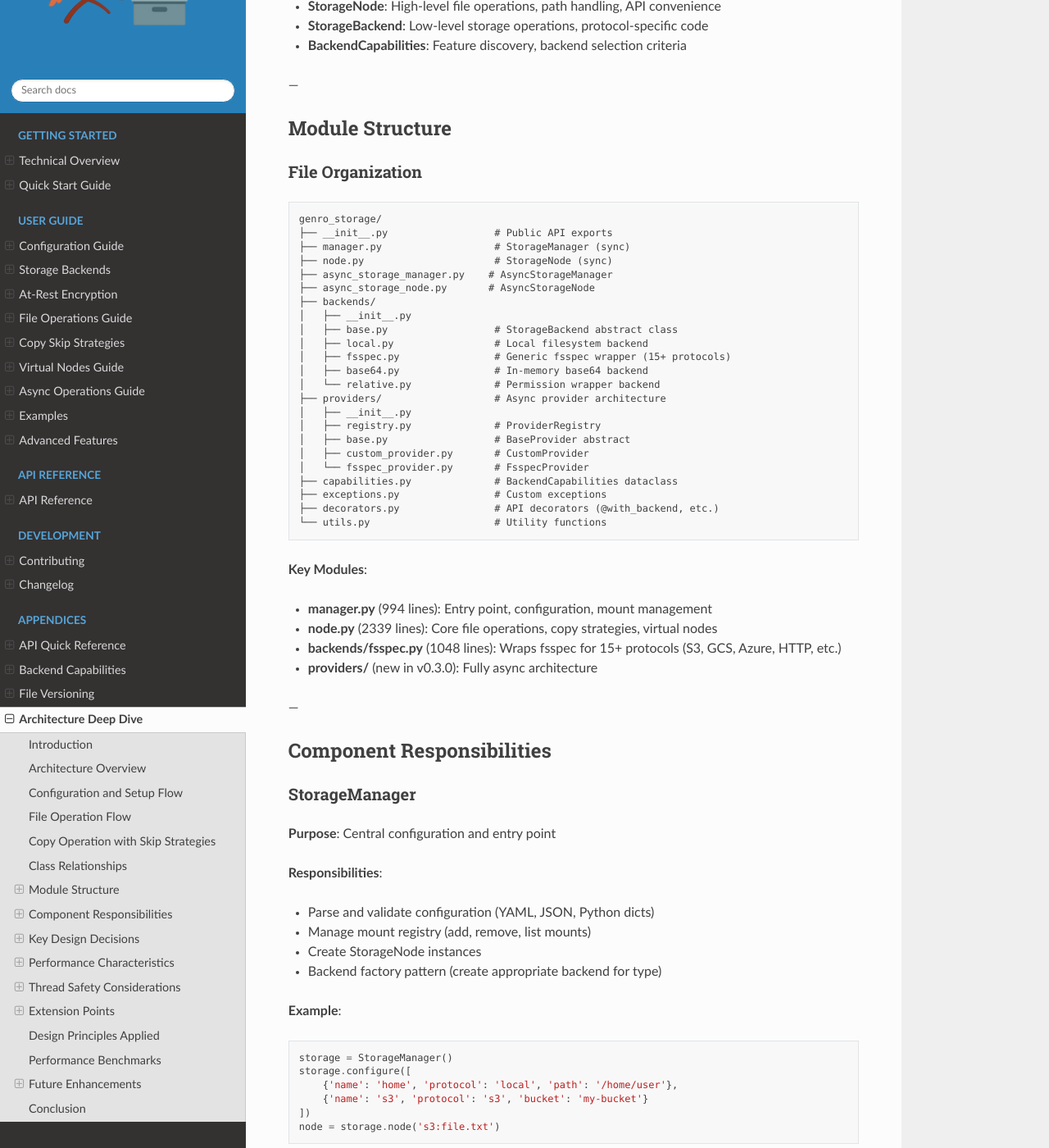
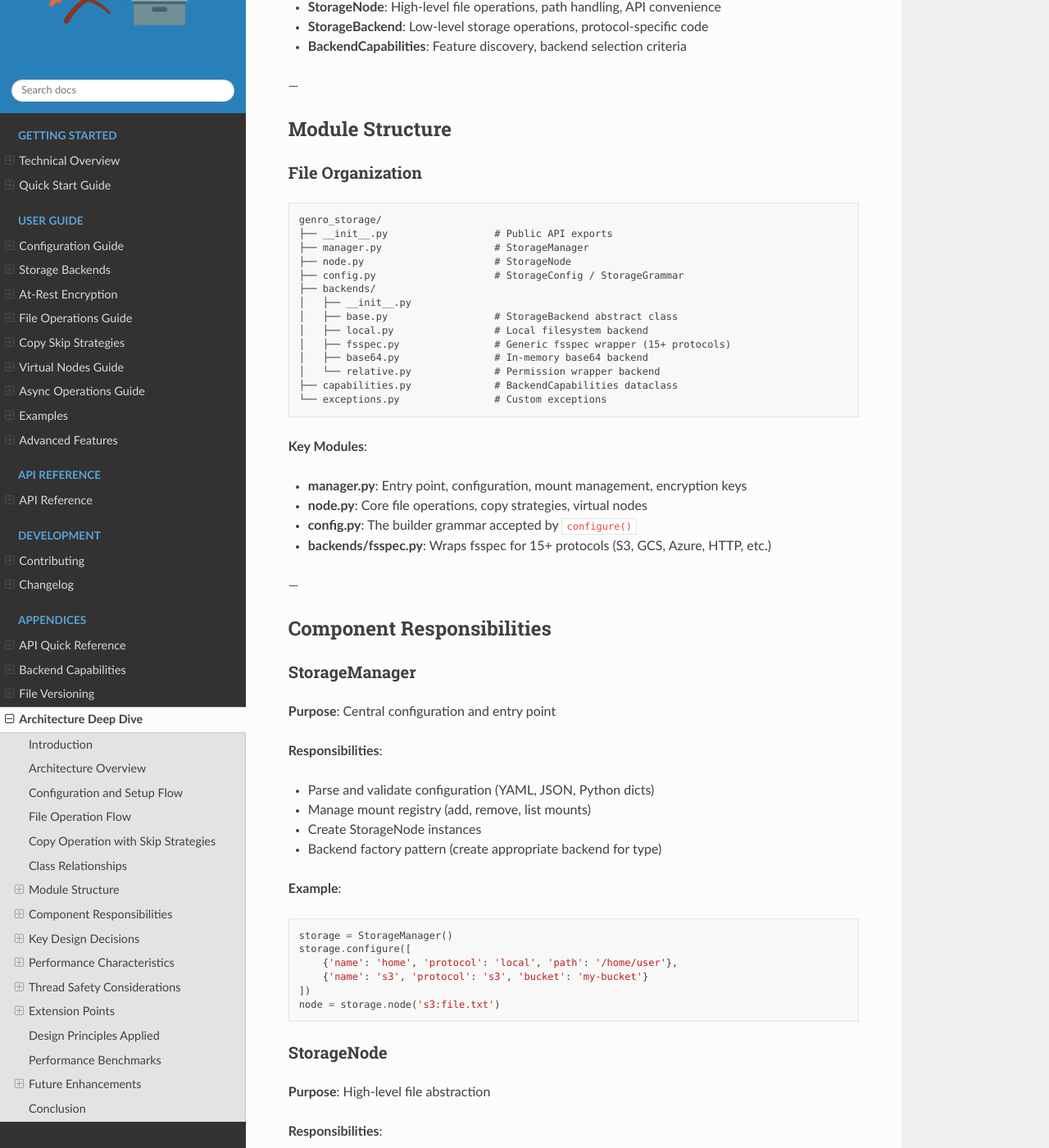
Before and after one commit to genropy/genro-storage, a Sphinx documentation site: the page built from docs/appendix/architecture.rst, in a window 1280 px wide and 1400 px high, scrolled down 4920 px. Shown: the whole window at 82% size. Built offline with Sphinx 7.4.7 and the Read the Docs theme 3.1.0, drawn with Linux system fonts in a browser that asks for light colours; some of the changed text lies outside the part shown.

Commit message:
docs: drop the leftovers of the removed async architecture
The public API went synchronous-first (async via @smartasync on the same
classes), but the docs still sold the old shape: index and README told
users to install a genro-storage[async] extra that does not exist and to
import AsyncStorageManager, which fails; the architecture appendix drew
AsyncStorageManager/AsyncStorageNode, a providers/ package, decorators.py
and utils.py, none of which are in the tree; api_reference dated the
removal to a v0.6.0 that was never released. The project instructions
file listed the deleted asyncer_wrapper.py and the asyncer dependency.

Mentions that stay: the async guide's migration section (deliberately
shows the old code) and the changelog 0.3.0 entry (historical record).

```diff
--- a/docs/api_reference.rst
+++ b/docs/api_reference.rst
@@ -666,4 +666,4 @@ Implementation Notes
 - In sync context: methods execute directly
 - In async context: methods use ``asyncio.to_thread()`` for non-blocking I/O
 - Same ``StorageManager`` and ``StorageNode`` classes for both contexts
-- No separate ``AsyncStorageManager`` needed (removed in v0.6.0)
+- No separate ``AsyncStorageManager`` needed (removed in v0.7.0)
--- a/docs/appendix/architecture.rst
+++ b/docs/appendix/architecture.rst
@@ -35,8 +35,7 @@ Architecture Overview
        subgraph UserAPI[User API Layer]
            SM[StorageManager]
            SN[StorageNode]
-           ASM[AsyncStorageManager]
-           ASN[AsyncStorageNode]
+           SC[StorageConfig grammar]
        end
 
        subgraph BackendLayer[Backend Layer]
@@ -88,10 +87,10 @@ The architecture consists of three main layers:
 
 **Key Points**:
 
-1. **User API Layer** provides both sync and async interfaces with identical method signatures
+1. **User API Layer** serves sync and async callers through the same classes:
+   every I/O method carries ``@smartasync``, so it is awaitable from async code
 2. **Backend Layer** implements storage-specific operations for different protocols
-3. **Provider Layer** (new in v0.3.0) enables fully async operations without blocking
-4. **Capabilities System** allows runtime feature detection and backend selection
+3. **Capabilities System** allows runtime feature detection and backend selection
 
 ---
 
@@ -322,10 +321,9 @@ File Organization
 
     genro_storage/
     ├── __init__.py                  # Public API exports
-    ├── manager.py                   # StorageManager (sync)
-    ├── node.py                      # StorageNode (sync)
-    ├── async_storage_manager.py    # AsyncStorageManager
-    ├── async_storage_node.py       # AsyncStorageNode
+    ├── manager.py                   # StorageManager
+    ├── node.py                      # StorageNode
+    ├── config.py                    # StorageConfig / StorageGrammar
     ├── backends/
     │   ├── __init__.py
     │   ├── base.py                  # StorageBackend abstract class
@@ -333,23 +331,15 @@ File Organization
     │   ├── fsspec.py                # Generic fsspec wrapper (15+ protocols)
     │   ├── base64.py                # In-memory base64 backend
     │   └── relative.py              # Permission wrapper backend
-    ├── providers/                   # Async provider architecture
-    │   ├── __init__.py
-    │   ├── registry.py              # ProviderRegistry
-    │   ├── base.py                  # BaseProvider abstract
-    │   ├── custom_provider.py       # CustomProvider
-    │   └── fsspec_provider.py       # FsspecProvider
     ├── capabilities.py              # BackendCapabilities dataclass
-    ├── exceptions.py                # Custom exceptions
-    ├── decorators.py                # API decorators (@with_backend, etc.)
-    └── utils.py                     # Utility functions
+    └── exceptions.py                # Custom exceptions
 
 **Key Modules**:
 
-- **manager.py** (994 lines): Entry point, configuration, mount management
-- **node.py** (2339 lines): Core file operations, copy strategies, virtual nodes
-- **backends/fsspec.py** (1048 lines): Wraps fsspec for 15+ protocols (S3, GCS, Azure, HTTP, etc.)
-- **providers/** (new in v0.3.0): Fully async architecture
+- **manager.py**: Entry point, configuration, mount management, encryption keys
+- **node.py**: Core file operations, copy strategies, virtual nodes
+- **config.py**: The builder grammar accepted by ``configure()``
+- **backends/fsspec.py**: Wraps fsspec for 15+ protocols (S3, GCS, Azure, HTTP, etc.)
 
 ---
 
@@ -446,20 +436,24 @@ BackendCapabilities
 Key Design Decisions
 --------------------
 
-Decision 1: Sync/Async Separation
-~~~~~~~~~~~~~~~~~~~~~~~~~~~~~~~~~~
+Decision 1: One API for Sync and Async
+~~~~~~~~~~~~~~~~~~~~~~~~~~~~~~~~~~~~~~
 
 **Problem**: Supporting both sync and async without complexity
 
-**Solution**: Separate classes for sync (StorageManager/StorageNode) and async (AsyncStorageManager/AsyncStorageNode)
+**Solution**: One set of classes. I/O methods carry ``@smartasync`` (from
+genro-toolbox), which detects the calling context: the same call returns a
+value from sync code and is awaitable from async code. Earlier versions
+shipped separate ``AsyncStorageManager``/``AsyncStorageNode`` classes; they
+were removed when the public API became synchronous-first.
 
 **Benefits**:
 
-- Clear, predictable behavior (no mixed mode confusion)
-- Optimal implementation for each pattern
-- Type safety (no Union[sync, async] return types)
+- One class to learn, one to document, no duplicated implementation
+- A store contract written once works for both kinds of caller
 
-**Trade-off**: Some code duplication, but cleaner API
+**Trade-off**: the awaitable-or-not duality lives inside the decorator rather
+than in the type signature
 
 Decision 2: Mount Point System
 ~~~~~~~~~~~~~~~~~~~~~~~~~~~~~~~
```
Also changed, not shown: CLAUDE.md (+3 -3 lines), README.md (+3 -3 lines), docs/index.rst (+10 -9 lines).
